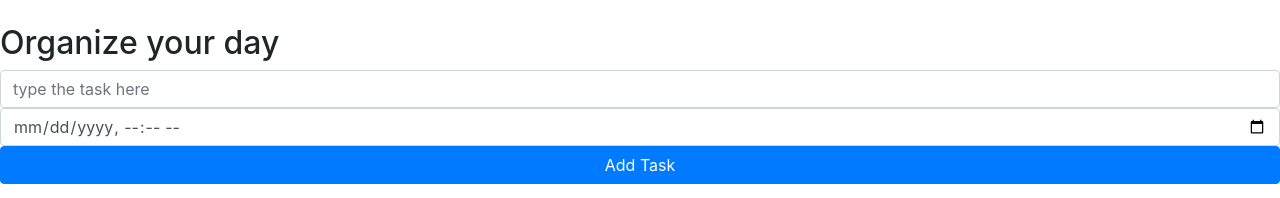
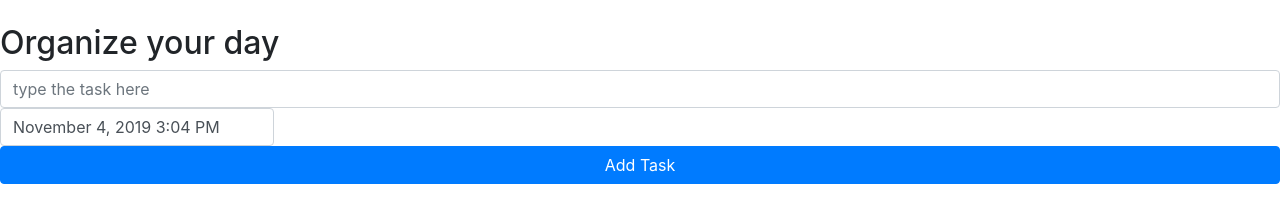
Before and after one commit to RaedShihab/React-Redux-Reminder, a React (Create React App) app in the folder my-app/: page / in a window 1280 px wide. Shown: the top 198 px of the page. Built offline with nearby package versions, Linux system fonts and the light colour scheme.

Commit message:
adding 'React DatePick'

```diff
--- a/my-app/package.json
+++ b/my-app/package.json
@@ -6,6 +6,7 @@
     "bootstrap": "^4.3.1",
     "moment": "^2.24.0",
     "react": "^16.11.0",
+    "react-datepicker": "^2.9.6",
     "react-dom": "^16.11.0",
     "react-redux": "^7.1.1",
     "react-scripts": "3.2.0",
--- a/my-app/src/App.js
+++ b/my-app/src/App.js
@@ -3,6 +3,8 @@ import './App.css';
 import {connect} from 'react-redux';
 import {ADD_REMINDE,REMOVE_REMINDER, REMOVE_ALLL} from './actions/index';
 import moment from 'moment';
+import DatePicker from "react-datepicker";
+import "react-datepicker/dist/react-datepicker.css";
 
 class App extends React.Component {
   constructor() {
@@ -14,7 +16,7 @@ class App extends React.Component {
   }
 
 
-  handleChang = (e)=> {
+  handleTextChang = (e)=> {
     const name = e.target.name
     this.setState({
     [name]: e.target.value
@@ -48,6 +50,18 @@ class App extends React.Component {
               }
          </ul>
   }
+
+  // handleChange = date => {
+  //   this.setState({
+  //     date: date
+  //   });
+  // };
+  handleChange = date => {
+    this.setState({
+      date: date
+    })
+  };
+
   render() {
     console.log(this.props)
   return (
@@ -59,19 +73,30 @@ class App extends React.Component {
       </h2>
       </div>
       <input
-      value= {this.state.text}
-       onChange= {this.handleChang}
+       value= {this.state.text}
+       onChange= {this.handleTextChang}
        name='text'
        className='form-control' type='text' placeholder='type the task here' />
-      <input
+      {/* <input
       onChange= {this.handleDAte}
       name= 'date'
-      className='form-control' type='datetime-local'  />
+      className='form-control' type='datetime-local'  /> */}
+
+      <DatePicker
+        className='form-control'
+        selected={this.state.date}
+        onChange={date => this.setState({date: date}, console.log('k',this.state.date))}
+        // onChange={this.handleDAte}
+        showTimeSelect
+        timeFormat="HH:mm"
+        timeCaption="time"
+        dateFormat="MMMM d, yyyy h:mm aa"
+          />
 
       <button
        onClick = {
          ()=>{
-          this.props.ADD_REMINDE(this.state.text, this.state.data)
+          this.props.ADD_REMINDE(this.state.text, this.state.date)
           this.setState({
             text: '',
             date : ''
```
Also changed, not shown: 1 other file (tests, documents, lock files or other folders).
